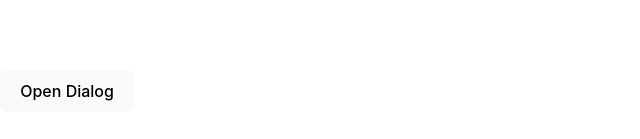
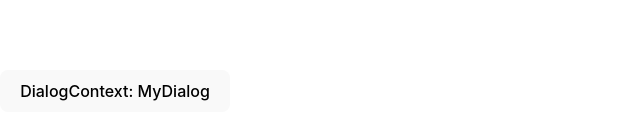
Before and after one commit to GBAJS754/react_playground, a React (Vite) app: page / in a window 1280 px wide. Shown: the part 309-448 px from the top of the page, without its empty margins (0-640 px from the left). Built offline with nearby package versions, Linux system fonts and the light colour scheme.

Commit message:
scope context

```diff
--- a/src/App.tsx
+++ b/src/App.tsx
@@ -1,36 +1,17 @@
-import AlertDialog from "./components/AlertDialog";
-import Dialog from "./components/Dialog";
+import * as Dialog from "./components/ScopeDialog";
+import * as AlertDialog from "./components/ScopeAlertDialog";
 
-const App = () => {
+export default function App() {
   return (
-    <div>
-      <AlertDialog.Root>
-        <Dialog.Root>
+    <AlertDialog.Root name="MyAlertDialog">
+      <Dialog.Root name="MyDialog">
         <Dialog.Trigger />
         <Dialog.Content>
-            <p>
-              🚨 아래의 Trigger는 AlertDialog를 열어야 하지만, 실제로는 가장
-              가까운 Dialog의 Context를 변경하게 됨.
-            </p>
-
           <AlertDialog.Trigger />
         </Dialog.Content>
       </Dialog.Root>
 
-        <AlertDialog.Content>
-          <p>This is an alert dialog content.</p>
-        </AlertDialog.Content>
+      <AlertDialog.Content />
     </AlertDialog.Root>
-      {/* <AlertDialog.Root>
-        <AlertDialog.Trigger />
-        <AlertDialog.Content>hi</AlertDialog.Content>
-      </AlertDialog.Root>
-      <Dialog.Root>
-        <Dialog.Trigger />
-        <Dialog.Content>sdf</Dialog.Content>
-      </Dialog.Root> */}
-    </div>
   );
-};
-
-export default App;
+}
--- /dev/null
+++ b/src/components/ScopeAlertDialog.tsx
@@ -0,0 +1,36 @@
+import React, { PropsWithChildren, ReactNode, createContext } from "react";
+import * as Dialog from "./ScopeDialog";
+
+type AlertDialogContextType = {
+  name: string;
+  open: boolean;
+  setOpen: (open: boolean) => void;
+};
+
+const AlertDialogContext = createContext<AlertDialogContextType | null>(null);
+
+export const Root = ({
+  children,
+  name,
+}: {
+  children: ReactNode;
+  name: string;
+}) => {
+  return (
+    <Dialog.Root name={name} context={AlertDialogContext}>
+      {children}
+    </Dialog.Root>
+  );
+};
+
+export const Trigger = () => {
+  return <Dialog.Trigger context={AlertDialogContext} />;
+};
+
+export const Content = ({ children }: PropsWithChildren) => (
+  <Dialog.Content context={AlertDialogContext}>
+    {" "}
+    // Context 전달
+    {children}
+  </Dialog.Content>
+);
--- /dev/null
+++ b/src/components/ScopeDialog.tsx
@@ -0,0 +1,57 @@
+import React, {
+  PropsWithChildren,
+  ReactNode,
+  createContext,
+  useContext,
+  useState,
+} from "react";
+
+type DialogContextType = {
+  name: string;
+  open: boolean;
+  setOpen: (open: boolean) => void;
+};
+
+const DialogContext = createContext<DialogContextType | null>(null);
+
+export const Root = ({ context: Context = DialogContext, children, name }) => {
+  const [open, setOpen] = useState(false);
+
+  return (
+    <Context.Provider value={{ open, setOpen, name }}>
+      {children}
+    </Context.Provider>
+  );
+};
+
+export const Trigger = ({ context: Context = DialogContext }) => {
+  const contextValue = useContext(Context);
+  if (!contextValue) throw new Error("Must be used within Dialog Root");
+
+  return (
+    <button onClick={() => contextValue.setOpen(true)}>
+      DialogContext: {contextValue.name}
+    </button>
+  );
+};
+
+export const Content = ({
+  children,
+  context: Context = DialogContext,
+}: {
+  children: ReactNode;
+  context?: React.Context<DialogContextType | null>;
+}) => {
+  const contextValue = useContext(Context);
+  if (!contextValue) throw new Error("Must be used within Dialog Root");
+
+  if (!contextValue.open) return null; // open이 false면 렌더링하지 않음
+
+  return (
+    <div>
+      <div>Dialog: {contextValue.name}</div>
+      {children}
+      <button onClick={() => contextValue.setOpen(false)}>Close</button>
+    </div>
+  );
+};
```
Lines whose indentation alone changed are shown as unchanged.
